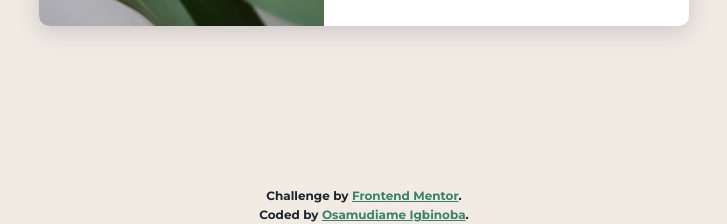
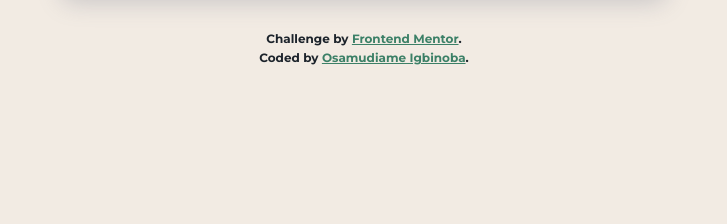
Before and after one commit to Mudi-Igbinoba/product-preview-card-component, a plain HTML site: page index.html in a window 1280 px wide. Shown: the part 634-858 px from the top of the page, without its empty margins (276-1003 px from the left). After the commit the page ends 800 px from the top, so only its background shows below. Drawn offline with Linux system fonts and the light colour scheme.

Commit message:
Update styles.css

```diff
--- a/styles.css
+++ b/styles.css
@@ -17,6 +17,11 @@ body {
 
 @media (min-width: 600px) {
     body {
+        height: 100vh;
+        display: flex;
+        align-items: center;
+        justify-content: center;
+        flex-direction: column;
         font-size: 1rem;
     }
 }
@@ -69,11 +74,6 @@ main {
     padding: 2em 0;
 }
 
-@media (min-width: 600px) {
-    main {
-        padding: 10em 0;
-    }
-}
 .container {
     background-color: #fff;
     width: 93%;
```
